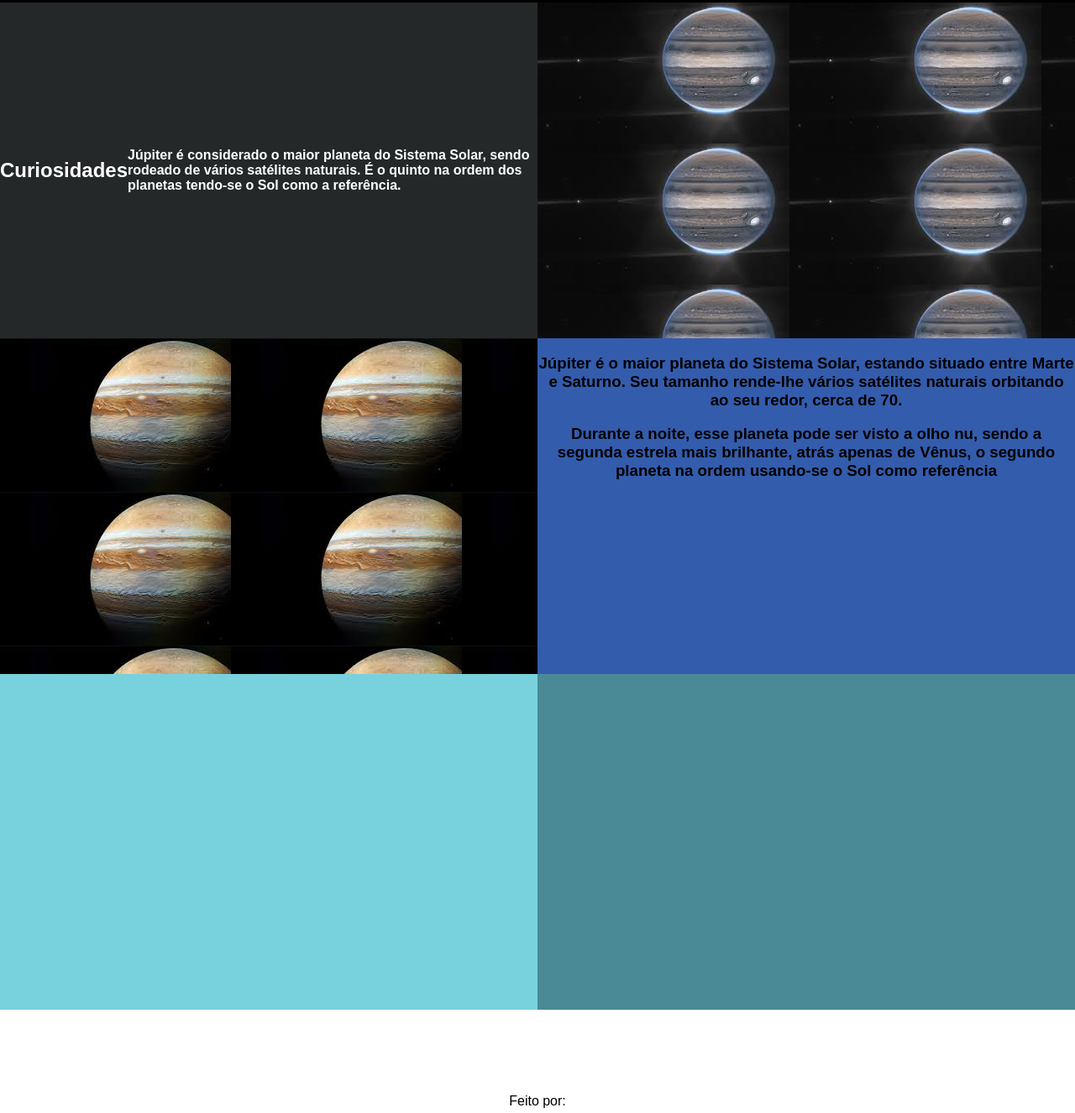
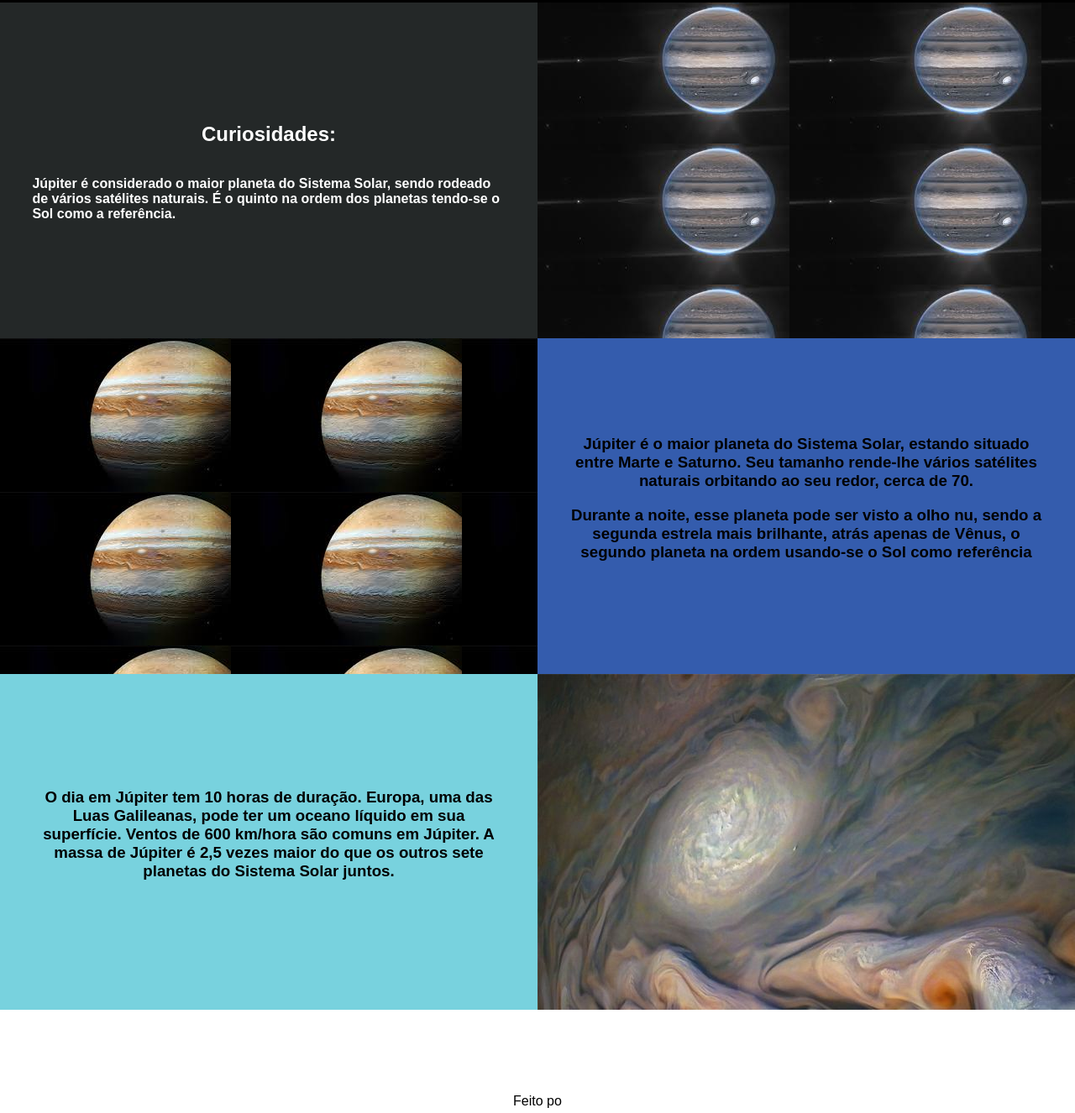
Before and after one commit to MelissaBravin/projetinhoF-bio, a plain HTML site: page index.html in a window 1280 px wide. Shown: the part 654-1980 px from the top of the page at 84% size. Drawn offline with Linux system fonts and the light colour scheme.

Commit message:
adicionando novas imagens e textos

```diff
--- a/index.html
+++ b/index.html
@@ -22,19 +22,21 @@
 
   <div class="part1">
     <div class="img">
-
       <img src="img/jupiter.png">
     </div>
   </div>
 
   <div class="part2">
     <div class="div1">
-      <h2>
-        <center>Curiosidades</center>
-      </h2>
-      <p></p>
-      <p>Júpiter é considerado o maior planeta do Sistema Solar, sendo rodeado de vários satélites naturais. É o quinto
-        na ordem dos planetas tendo-se o Sol como a referência.</p>
+      <div class="centro">
+      </div>
+      <div class="parag">
+        <h2>Curiosidades:</h2>
+        <p>Júpiter é considerado o maior planeta do Sistema Solar, sendo rodeado de vários satélites
+          naturais. É o
+          quinto
+          na ordem dos planetas tendo-se o Sol como a referência.</p>
+      </div>
     </div>
     <div class="div2"> </div>
     <div class="div3"> </div>
@@ -50,14 +52,23 @@
         </center>
       </h3>
     </div>
-    <div class="div5"> </div>
-    <div class="div6"> </div>
+    <div class="div5">
+      <h3>
+        <center>O dia em Júpiter tem 10 horas de duração. Europa, uma das Luas Galileanas, pode ter um oceano líquido em
+          sua superfície. Ventos de 600 km/hora são comuns em Júpiter. A massa de Júpiter é 2,5 vezes maior do que os
+          outros sete planetas do Sistema Solar juntos.</p>
+        </center>
+      </h3>
+    </div>
+    <div class="div6"></div>
 
   </div>
 
   <div class="part">
     <div class="div12">
-    <div class="name">Feito por:</div>
+      <div class="name">
+        Feito po
+      </div>
     </div>
   </div>
 
@@ -72,7 +83,7 @@
 
 
   <div class="rodape">
-   <div class="final">Rodape</div>
+    <div class="final">Rodape</div>
   </div>
 
   <script src="https://replit.com/public/js/replit-badge.js" theme="blue" defer></script>
--- a/style.css
+++ b/style.css
@@ -37,6 +37,18 @@ html, body {
   border: 3px solid #CCC;
   border-radius: 10px;
 }
+.centro{
+  display: flex;
+  justify-content: center;
+  margin-top: 0px;
+  font-family: arial;
+}
+.parag{
+  display: flex;
+  flex-direction: column;
+  justify-content: center;
+  align-items: center;
+}
 .part1{
   height: 550px;
   right: 100%;
@@ -48,7 +60,6 @@ html, body {
 }
 .img {
   margin-top: 50px;
-
 }
 .part2 {
 display: grid;
@@ -66,6 +77,7 @@ grid-row-gap: 0px;
   display: flex;
   justify-content: center;
   align-items: center;
+  padding: 0 3vw 0 3vw;
 }
 .div2 {
   background-image: url(img/jupiterdiv.png);
@@ -76,12 +88,19 @@ grid-row-gap: 0px;
 }
 .div4 {
   background-color: #345cad;
+  display: flex;
+  align-items: center;
+   padding: 0 3vw 0 3vw;
 }
 .div5 {
   background-color: #78d2de;
+  display: flex;
+  align-items: center;
+  padding: 0 3vw 0 3vw;
 }
 .div6 {
-  background-color: #4a8a96;
+background-image: url('img/jupiter6.png');
+right: 100px;
 }
 .part5 {
 display: grid;
@@ -98,7 +117,6 @@ grid-row-gap: 0px;
   display: flex;
   justify-content: center;
   margin-top: 100px;
-  font-family: arial;
 }
 .part4 {
 display: grid;
```
Also changed, not shown: img/jupiter6.png (added).
